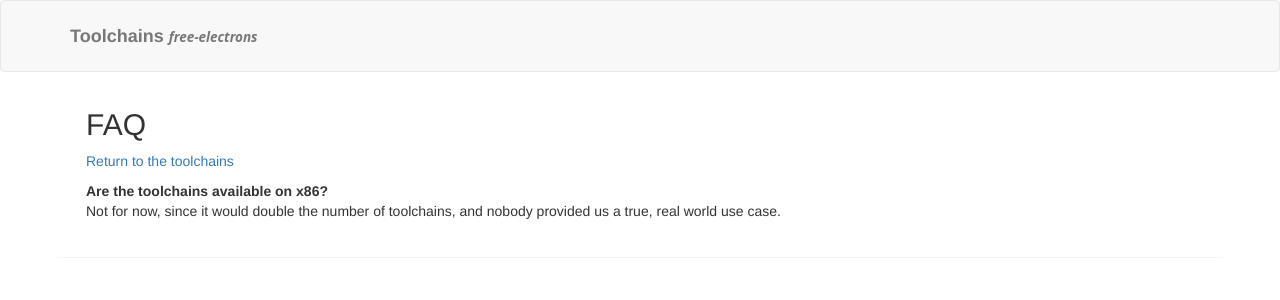
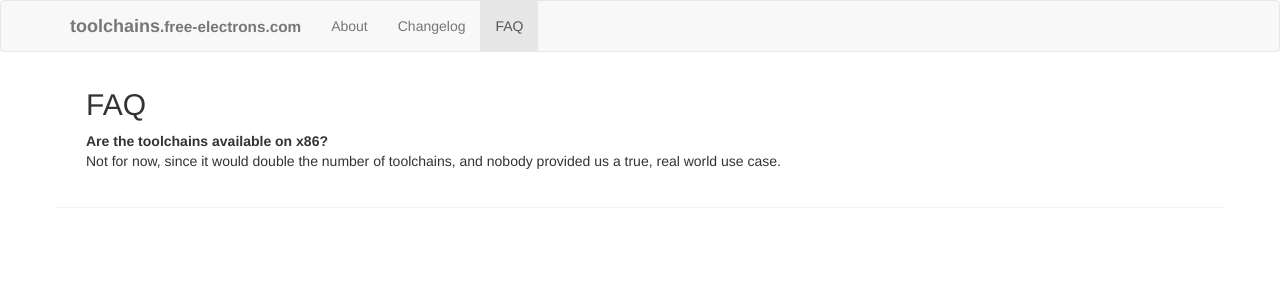
Before and after one commit to bootlin/toolchains-webpage, a Python web app: template templates/faq.jinja in a window 1280 px wide. Shown: the top 300 px of the page. Run offline with Jinja, Linux system fonts and the light colour scheme; the template is opened without the code that fills it, so the values that code supplies are empty; some libraries are stand-ins or nearby versions.

Commit message:
templates: add navbar with links
Signed-off-by: Thomas Petazzoni <thomas.petazzoni@free-electrons.com>

```diff
--- a/templates/arch_listing.jinja
+++ b/templates/arch_listing.jinja
@@ -1,12 +1,12 @@
 {% extends "templates/base.jinja" %}
 
 {% block title %}{{ arch }} toolchains{% endblock %}
+{% set active_page = "index" %}
 
 {% block body %}
 <div class="row mt centered">
   <div class="col-md-12 text-justify">
     <h2 style="margin-top: 0px;">All {{ arch }} toolchains</h2>
-    <p> <a href="index.html">Return to the toolchains</a></p>
     <span class="glyphicon glyphicon-ok-sign text-success"></span>Tests passed
     <span class="glyphicon glyphicon-remove-sign text-danger"></span>Build test failed
     <span class="glyphicon glyphicon-exclamation-sign text-warning"></span>Test system did not boot
--- a/templates/base.jinja
+++ b/templates/base.jinja
@@ -22,8 +22,14 @@
     <div class="navbar navbar-default">
       <div class="container">
 	<div class="navbar-header">
-          <h5 class="navbar-brand">Toolchains <a class="small"
-        href="http://free-electrons.com"><b>free-electrons</b></a></h5>
+	  <a class="navbar-brand" href="/">toolchains<small>.free-electrons.com</small></a>
+	</div>
+	<div class="collapse navbar-collapse" id="bs-example-navbar-collapse-1">
+	  <ul class="nav navbar-nav">
+            <li {% if active_page == "index" %}class="active"{% endif %}><a href="/">About</a></li>
+            <li {% if active_page == "changelog" %}class="active"{% endif %}><a href="/changelog.html">Changelog</a></li>
+            <li {% if active_page == "faq" %}class="active"{% endif %}><a href="/faq.html">FAQ</a></li>
+	  </ul>
 	</div>
       </div>
     </div>
--- a/templates/changelog.jinja
+++ b/templates/changelog.jinja
@@ -1,12 +1,12 @@
 {% extends "templates/base.jinja" %}
 
 {% block title %}Changelog{% endblock %}
+{% set active_page = "changelog" %}
 
 {% block body %}
 <div class="row mt centered">
   <div class="col-md-12 text-justify">
     <h2 style="margin-top: 0px;">Changelog</h2>
-    <p> <a href="/">Return to the toolchains</a></p>
     <dl>
       <!--
           <dt>2017-07-21 - Minor update</dt>
--- a/templates/faq.jinja
+++ b/templates/faq.jinja
@@ -1,12 +1,12 @@
 {% extends "templates/base.jinja" %}
 
 {% block title %}FAQ{% endblock %}
+{% set active_page = "faq" %}
 
 {% block body %}
 <div class="row mt centered">
   <div class="col-md-12 text-justify">
     <h2 style="margin-top: 0px;">FAQ</h2>
-    <p> <a href="index.html">Return to the toolchains</a></p>
     <dl>
       <dt>Are the toolchains available on x86?</dt>
       <dd>Not for now, since it would double the number of toolchains, and nobody provided us a true, real world use case.</dd>
--- a/templates/index.jinja
+++ b/templates/index.jinja
@@ -1,6 +1,7 @@
 {% extends "templates/base.jinja" %}
 
 {% block title %}Home{% endblock %}
+{% set active_page = "index" %}
 
 {% block body %}
 <div class="row mt centered">
```
